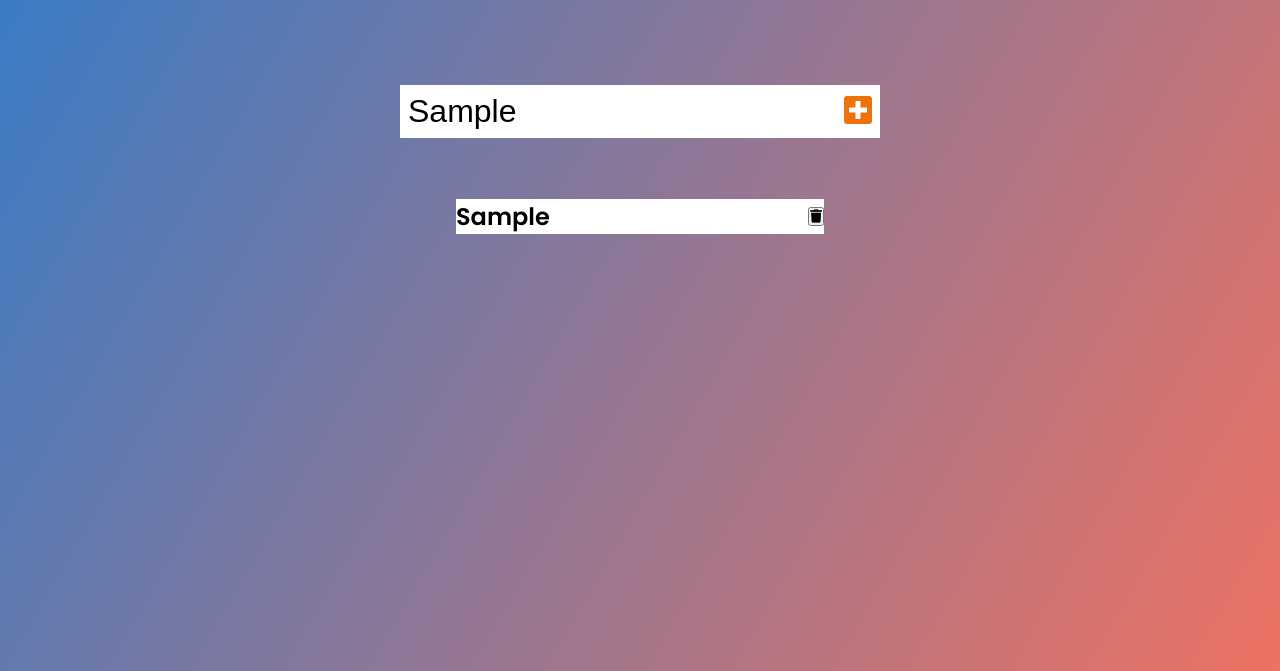
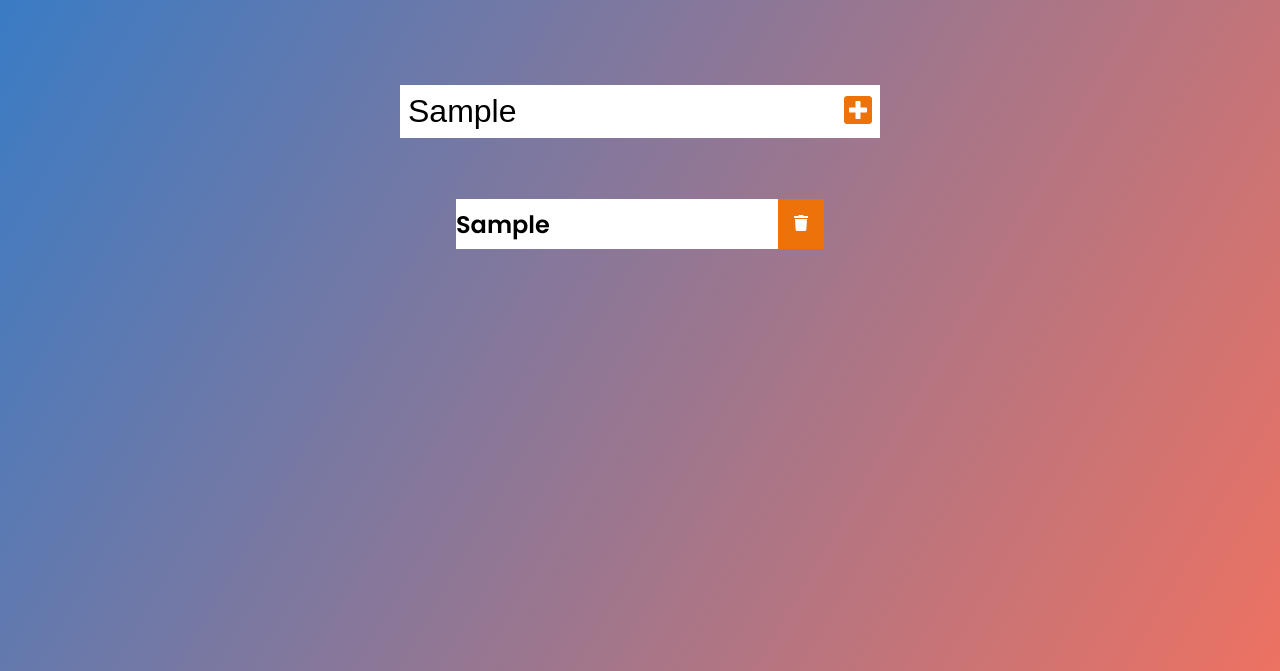
Before and after one commit to vijaykumarvemana/TODO-LIST, a plain HTML site: page index.html in a window 1280 px wide. Both pictures are taken after typing "Sample" into the empty fields and a click on the button 858 px from the left and 240 px from the top of the page. Shown: the part 129-800 px from the top of the page. Drawn offline with Linux system fonts and the light colour scheme.

Commit message:
Update styles.css

```diff
--- a/styles.css
+++ b/styles.css
@@ -59,5 +59,13 @@
       align-items: center;
   }
   .trash-btn{
-
+      background: rgb(237, 114, 9);
+      color: white;
+      border: none;
+      padding: 1rem;
+      cursor: pointer;
+      font-size: 1rem;
   }
+  .todo-item{
+      padding: orem 0.5rem;
+  }
```
